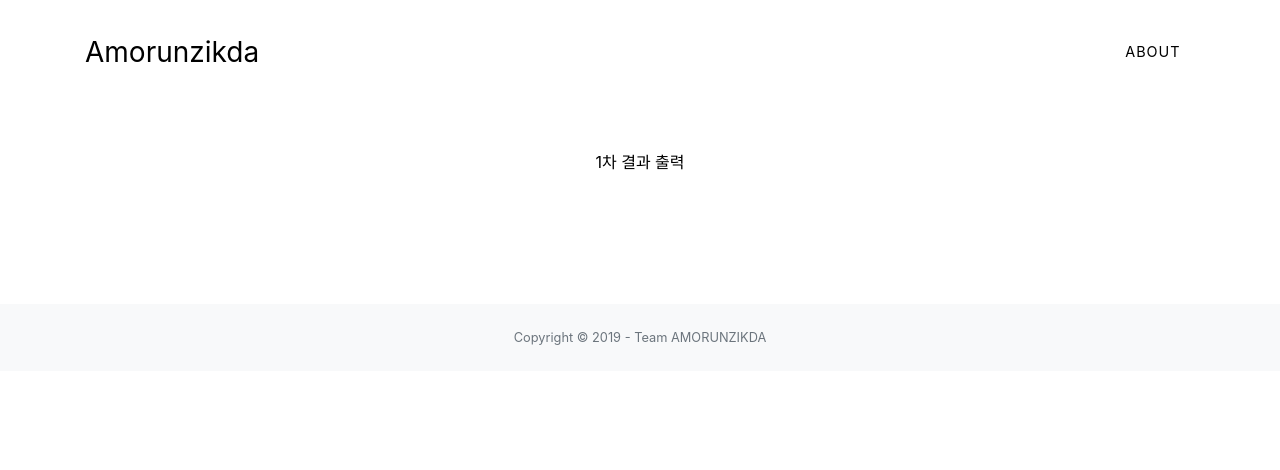
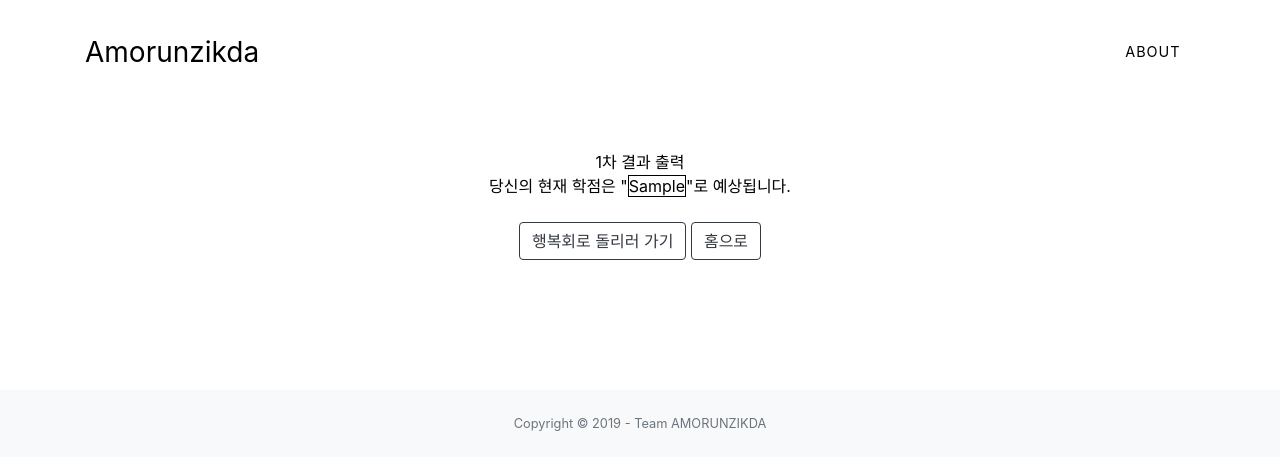
Before and after one commit to skleee/amorunzikda, a Django app: template scoreapp/templates/nowgrade.html in a window 1280 px wide. Shown: the top 470 px of the page. Run offline with Django 3.2, Linux system fonts and the light colour scheme; the template is opened without the code that fills it: most values are stand-ins (such as "Sample title", 1, 10 or a date in 2020); some libraries are stand-ins or nearby versions.

Commit message:
nowgrade_modified

```diff
--- a/scoreapp/templates/nowgrade.html
+++ b/scoreapp/templates/nowgrade.html
@@ -6,6 +6,25 @@
     <div class="container">
         <div class="intro-text">
         <div>1차 결과 출력</div>
+
+    <div style="text-align:center" ;>
+        당신의 현재 학점은 "<span style="border: 1px solid black">{{first_grade}}</span>"로 예상됩니다.<br><br>
+        <a href="happy.html">
+            <button type="button" class="btn btn-outline-dark">
+                행복회로 돌리러 가기
+            </button>
+        </a>
+        <a href="home.html">
+            <button type="button" class="btn btn-outline-dark">
+                홈으로
+                <br>
+            </button>
+        </a>
+    </div>
+
+
+
+
     </div>
 </header>
 </section>
--- a/scoreapp/views.py
+++ b/scoreapp/views.py
@@ -26,3 +26,6 @@ def create(request):
 
     record.save()
     return render(request,'nowgrade.html')
+
+def nowgrade(request):
+    return render(request, 'nowgrade.html',{'first_grade':'A'}) #'A'는 앞 페이지에서 받아올 학점
```
